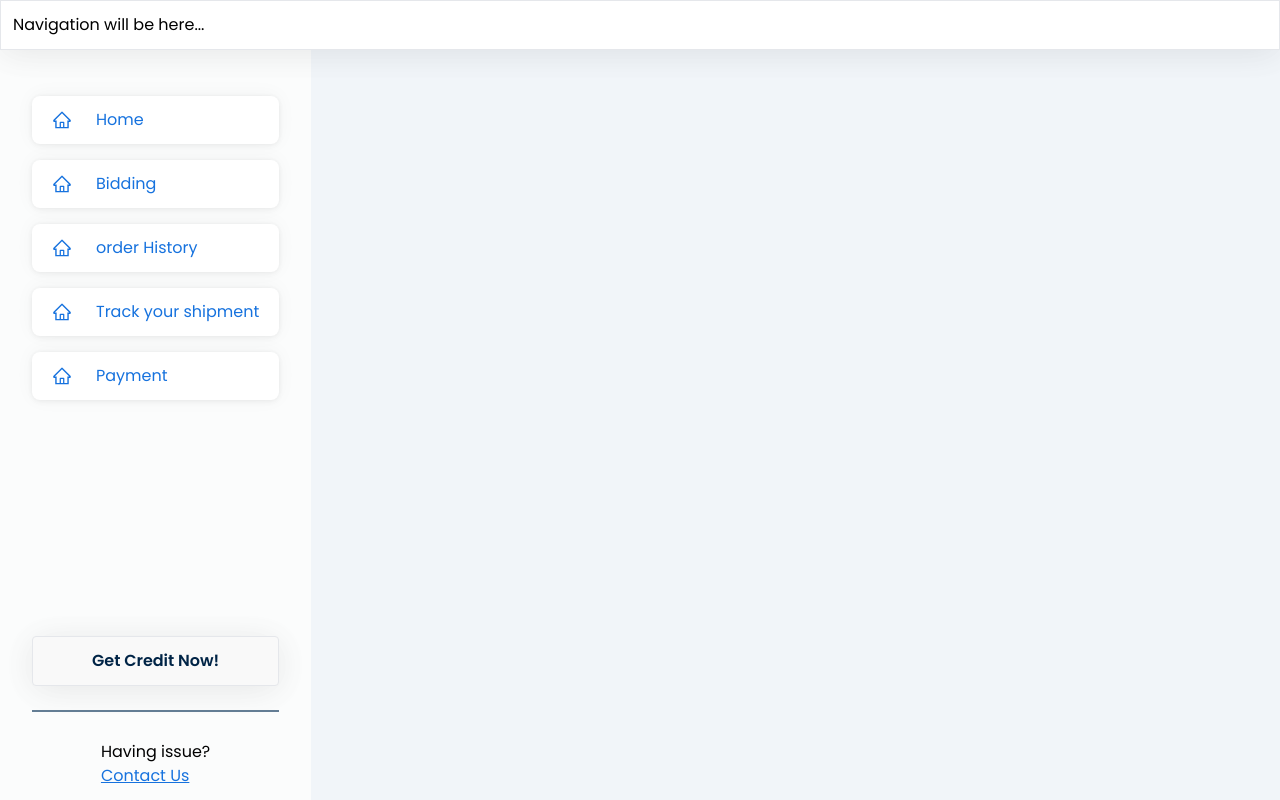
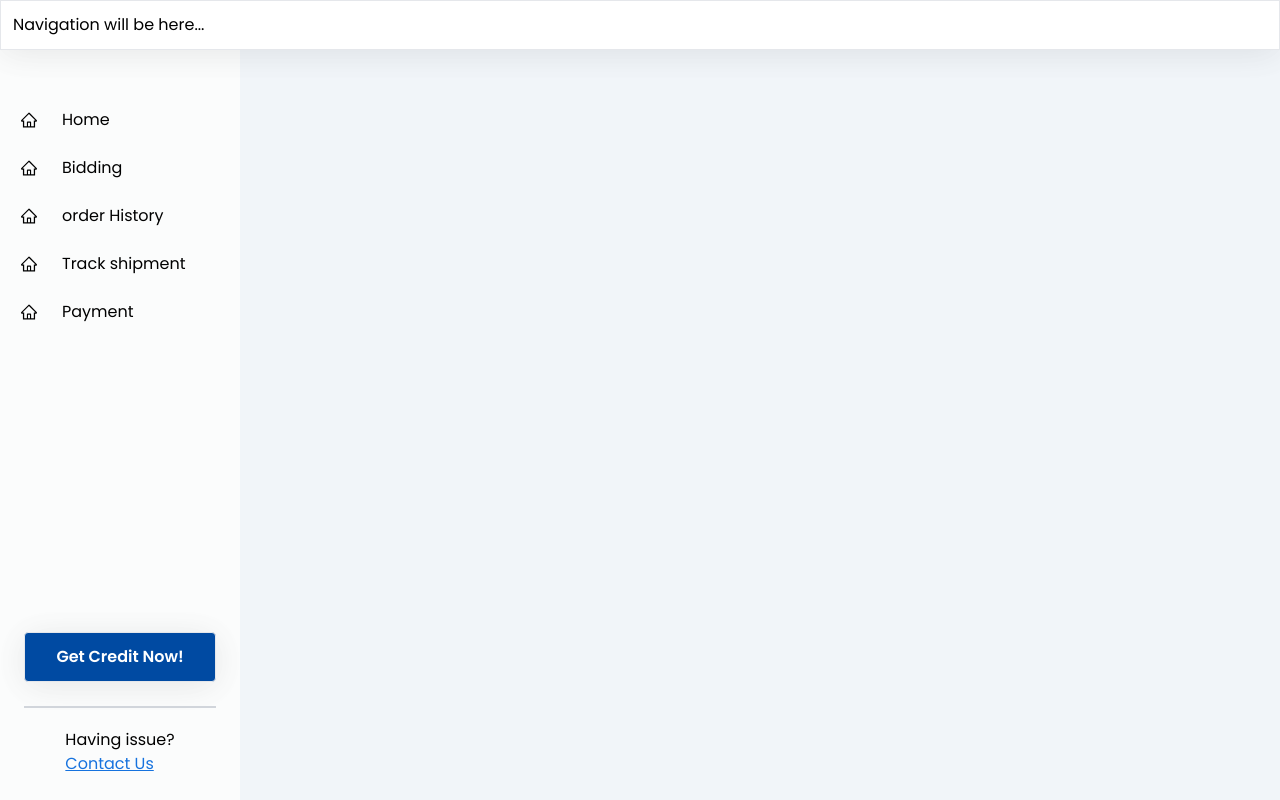
Before and after one commit to maheshpatil132/internship_frontend, a React (Create React App) app: page / in a window 1280 px wide. Built offline with nearby package versions, Linux system fonts and the light colour scheme.

Commit message:
update in navbar

```diff
--- a/src/components/Content.js
+++ b/src/components/Content.js
@@ -2,7 +2,9 @@ import React from 'react'
 
 const Content = () => {
   return (
-    <div>Content</div>
+    <div className=' flex-1'>
+
+    </div>
   )
 }
 
--- a/src/components/Navbar.js
+++ b/src/components/Navbar.js
@@ -3,38 +3,38 @@ import {AiOutlineHome} from 'react-icons/ai'
 import { NavLink } from 'react-router-dom'
 const Navbar = () => {
   return (
-    <div className=' bg-code-nav_dash h-screen flex flex-col justify-between px-8'>
+    <div className=' bg-code-nav_dash w-60 h-screen flex flex-col justify-between text-base'>
         <nav className=' mt-24'>
-            <ul className=' space-y-4'>
-                <li className=' text-base flex cursor-pointer dash_menu_li bg-white p-3 px-5 rounded-lg  text-code-dash_board_primary items-center justify-start gap-6 hover:bg-slate-100'>
-                       <AiOutlineHome size={20}/>
+            <ul>
+                <li className='flex cursor-pointer dash_menu_li  p-3 px-5 rounded-lg  items-center justify-start gap-6 '>
+                       <AiOutlineHome size={18}/>
                        <NavLink to={'/home'}>Home</NavLink>
                 </li>
-                <li className='text-base flex cursor-pointer dash_menu_li bg-white p-3  px-5 rounded-lg text-code-dash_board_primary items-center justify-start gap-6 hover:bg-slate-100'>
-                       <AiOutlineHome size={20}/>
+                <li className='flex cursor-pointer dash_menu_li p-3  px-5 rounded-lg  items-center justify-start gap-6'>
+                       <AiOutlineHome size={18}/>
                        <NavLink to={'/home'}>Bidding</NavLink>
                 </li>
-                <li className='text-base flex cursor-pointer dash_menu_li bg-white p-3 px-5 rounded-lg text-code-dash_board_primary items-center justify-start gap-6 hover:bg-slate-100'>
-                       <AiOutlineHome size={20}/>
+                <li className='flex cursor-pointer dash_menu_li p-3 px-5 rounded-lg  items-center justify-start gap-6 '>
+                       <AiOutlineHome size={18}/>
                        <NavLink to={'/home'}>order History</NavLink>
                 </li>
-                <li className='text-base flex cursor-pointer dash_menu_li bg-white p-3 px-5 rounded-lg text-code-dash_board_primary items-center justify-start gap-6 hover:bg-slate-100'>
-                       <AiOutlineHome size={20}/>
-                       <NavLink to={'/home'}>Track your shipment</NavLink>
+                <li className=' flex cursor-pointer dash_menu_li  p-3 px-5 rounded-lg items-center justify-start gap-6 '>
+                       <AiOutlineHome size={18}/>
+                       <NavLink to={'/home'}>Track shipment</NavLink>
                 </li>
-                <li className='text-base flex cursor-pointer dash_menu_li bg-white p-3 px-5 rounded-lg text-code-dash_board_primary items-center justify-start gap-6 hover:bg-slate-100'>
-                       <AiOutlineHome size={20}/>
+                <li className=' flex cursor-pointer dash_menu_li p-3 px-5 rounded-lg items-center justify-start gap-6 '>
+                       <AiOutlineHome size={18}/>
                        <NavLink to={'/home'}>Payment</NavLink>
                 </li>
             </ul>
         </nav>
-        <div className=' gap-7 flex flex-col justify-center'>
-        <div className="credit flex flex-col space-y-6 ">
-            <button className=' w-full dash_button border px-3 py-3 rounded text-base'>Get Credit Now!</button>
-            <hr className='border-b border-code-text-color'/>
+        <div className=' gap-5 my-6 flex flex-col justify-center'>
+        <div className="credit flex flex-col space-y-6  px-6 ">
+            <button className=' w-full dash_button border px-3 py-3 rounded '>Get Credit Now!</button>
+            <hr className='border-b border-gray-300'/>
         </div>
-        <div className='flex flex-col mx-auto mb-3 w-fit'>
-        <span className='text-base'>Having issue? </span><a href="/contact" className='text-base text-code-dash_board_primary underline capitalize'>contact us</a>
+        <div className='flex flex-col mx-auto  w-fit'>
+        <span className=''>Having issue? </span><a href="/contact" className=' text-code-dash_board_primary underline capitalize'>contact us</a>
         </div>
         </div>
     </div>
--- a/src/index.css
+++ b/src/index.css
@@ -8,6 +8,9 @@
 
 body {
   font-family: 'Poppins', sans-serif;
+  margin: 0;
+  padding: 0;
+  box-sizing: border-box;
 }
 
 .header {
@@ -17,8 +20,8 @@ body {
 }
 
 .dash_button{
-  color: #002446;
-  background-color:  #F9F9F9;
+  color:white ;
+  background-color:#004AA2 ;
   box-shadow: 0px 4px 36px rgba(0, 0, 0, 0.04), 0px 4px 35px rgba(0, 0, 0, 0.05);
   font-weight: 600;
 }
@@ -28,6 +31,7 @@ body {
 }
 
 /* nav_menu */
-.dash_menu_li{
+.dash_menu_li:hover{
+  background-color: white;
   box-shadow: 0px 0px 4px rgba(0, 0, 0, 0.04), 0px 2px 6px rgba(0, 0, 0, 0.04), 0px -1px 20px rgba(0, 0, 0, 0.04);
 }
```
